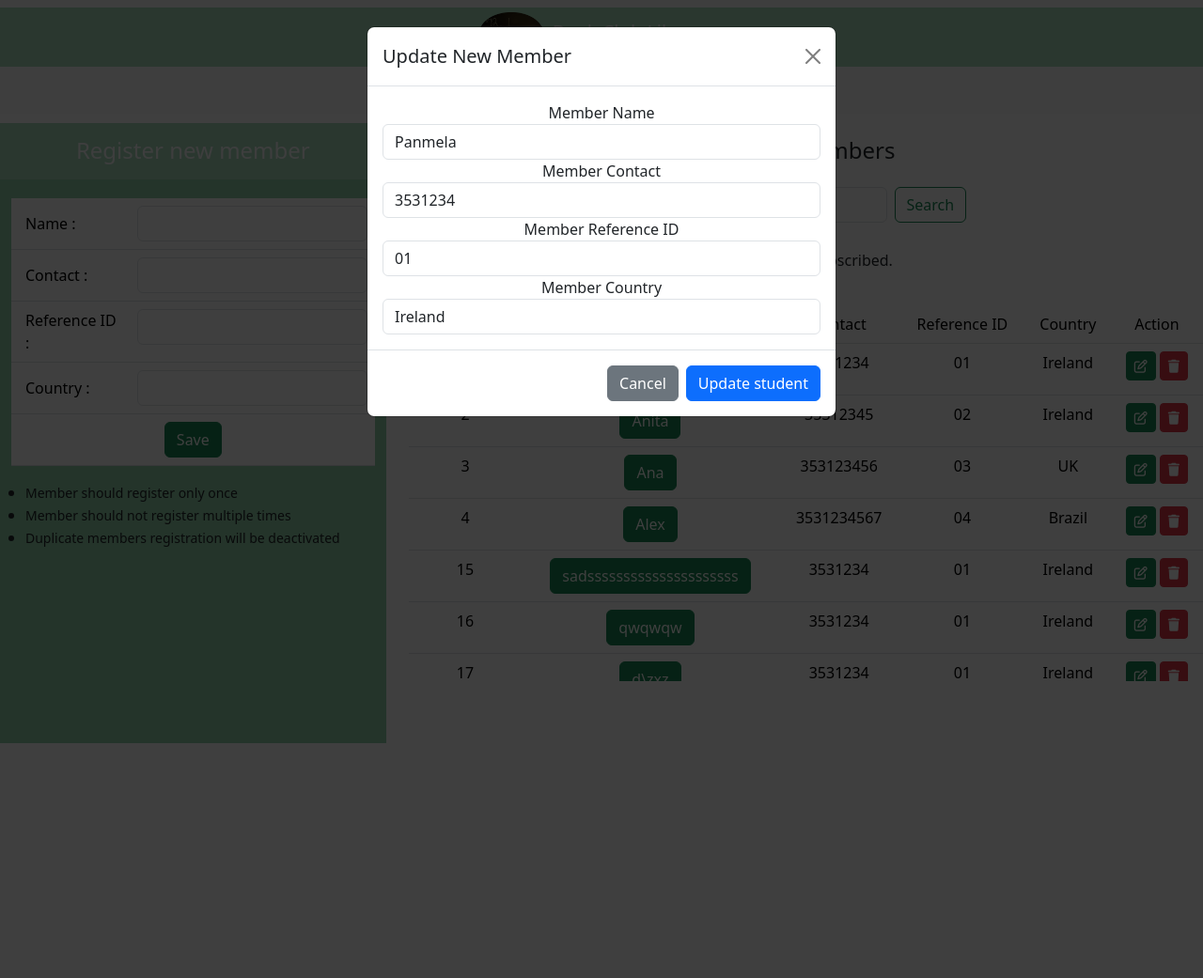
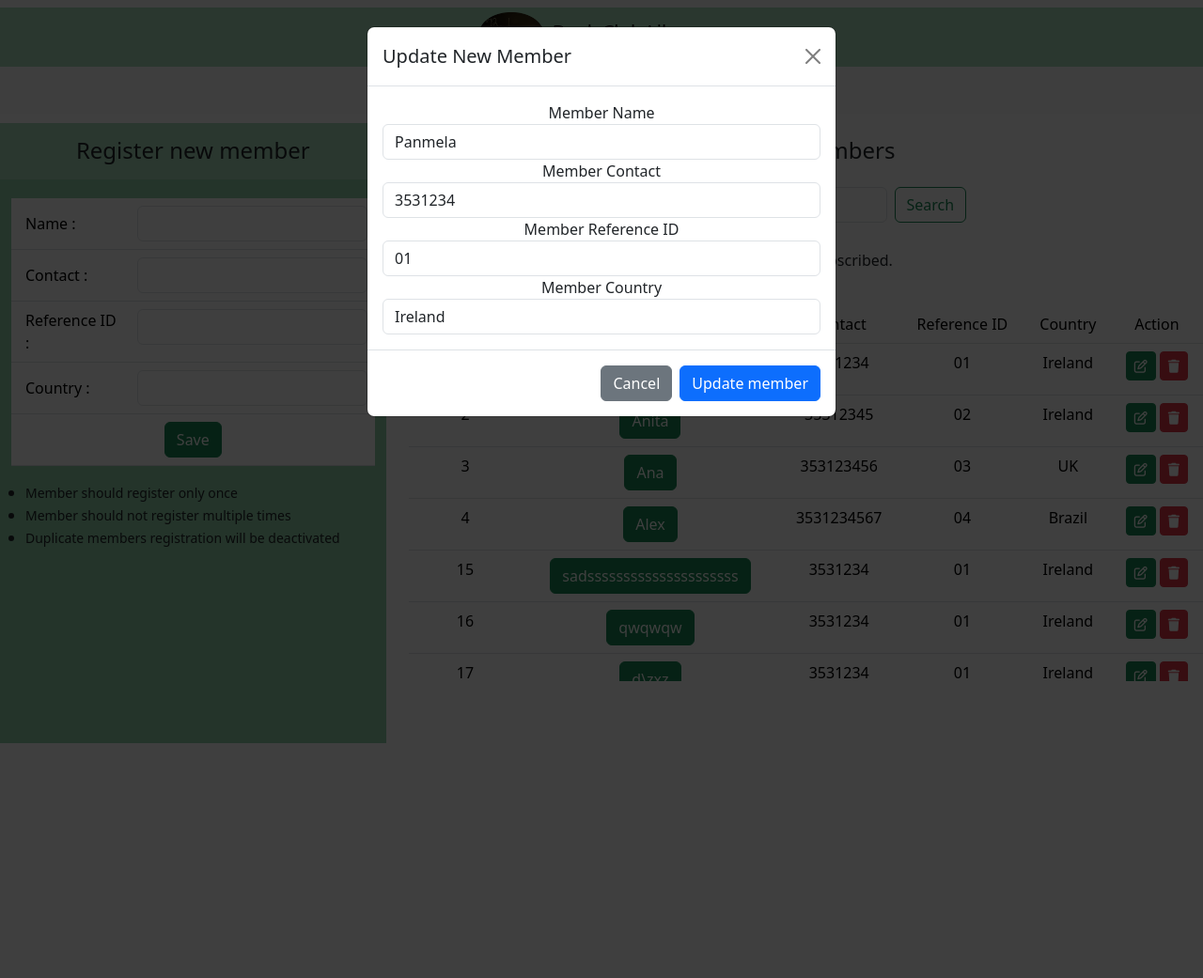
Before and after one commit to StephaTech/book-information-system-main, a Django app: page /members in a window 1280 px wide, after a click that opens the changed part. Shown: the whole page at 94% size. Run offline with Django 5.2, Linux system fonts and the light colour scheme; data comes from the database, SQL or seed files in the repository; both versions use the stored data as it was after the commit.

Commit message:
updating members, books and read me

```diff
--- a/bis_portal/bis_app/templates/index.html
+++ b/bis_portal/bis_app/templates/index.html
@@ -27,7 +27,7 @@
 <!-- As a heading -->
     <nav class="navbar bg-body-tertiary">
         <div class="container-fluid justify-content-center align-items-center" style="background-color: #a9dfbf">
-            <span class="navbar-brand lb-1 h3 text-light">
+            <span class="navbar-brand lb-1 h3 text-black">
                 <img src="{% static '/circular_image.png' %}" alt="bis" height="45" style="margin-right: 10px">Book Club Library</span>
         </div>
 
--- a/bis_portal/bis_app/templates/members.html
+++ b/bis_portal/bis_app/templates/members.html
@@ -8,7 +8,7 @@
 <!-- <h1>I am in Members page</h1> -->
 <div class="container-flex text-center justify-content-center align-items-center" style="">
 <div class="row justify-content-center align-middle" style="margin-top: 10px;height:60px;">
-    <div class="col-md-4 text-light" style="background-color:#a9dfbf;">
+    <div class="col-md-4 text-dark" style="background-color:#a9dfbf;">
         <h4 style="margin-top:15px">Register new member</h4>
     </div>
     <div class="col-md-8">
@@ -20,7 +20,7 @@
 <div class="row">
     <div class="col-md-4">
         <div class="container" style="overflow-y:auto;height:600px;background:#90d1a9"> <!-- inserting a background I will be able to see how much space the container took on this template when runserver and refresh the page -->
-            <form class="d-flex" action="/members/add" method="POST">
+            <form class="d-flex" action="members/add" method="POST">
                 {% csrf_token %}  <!-- to protect from cross-site -->
                 <!-- adding labels and input field to be displayed on the web page -->
                 <table class="table" style="margin-top: 20px;">
@@ -34,7 +34,7 @@
                     </tr>
                     <tr>
                         <td style="text-align: left;vertical-align:middle; padding-left: 15px;">Reference ID : </td>
-                        <td><input type="text" class="form-control" name="member_reference_id"></td>
+                        <td><input type="text" class="form-control" name="reference_id"></td>
                     </tr>
                     <tr>
                         <td style="text-align: left;vertical-align:middle; padding-left: 15px;">Country : </td>
@@ -42,7 +42,8 @@
                     </tr>
                     <tr>
                         <!-- using boostrap for button - https://getbootstrap.com/docs/5.3/components/buttons/-->
-                        <td colspan="2"><button class="btn btn-success" type="submit">Save</button></td>
+                        <td colspan="2">
+                            <button class="btn btn-success" type="submit"name="members/add">Save</button></td>
                     </tr>
                 </table>
             </form>
@@ -98,7 +99,7 @@
                                 <td>{{member.reference_id}}</td>
                                 <td>{{member.member_country}}</td>
                                 <td><a href="" data-bs-toggle="modal" data-bs-target="#updatememberModal_{{member.id}}" class="btn btn-sm btn-success"><i class="fa-regular fa-pen-to-square"></i></a>
-                            <a href="" data-bs-toggle="modal" data-bs-target="#delete_member{{member.id}}" class="btn btn-sm btn-danger"><i class="fa-solid fa-trash"></i></a></td>
+                                    <a href="" data-bs-toggle="modal" data-bs-target="#deletememberModal_{{member.id}}" class="btn btn-sm btn-danger"><i class="fa-solid fa-trash"></i></a></td>
                             </tr>
                     <!-- update member modal I am using boostrap modal - https://getbootstrap.com/docs/5.3/components/modal/#how-it-works-->
                     <div class="modal fade" id="updatememberModal_{{member.id}}" tabindex="-1" aria-labelledby="updatememberModal_{{member.id}}Label" aria-hidden="true">
@@ -122,8 +123,8 @@
                                             <input required type="text" value="{{member.member_contact}}" name="member_contact" class="form-control"> <!-- <name = name  -->
                                         </div>
                                         <div class="">
-                                            <label for="member_reference_id">Member Reference ID</label><!-- <for= name = member name>  -->
-                                            <input required type="text" value="{{member.reference_id}}" name="member_reference_id" class="form-control"> <!-- <name = name  -->
+                                            <label for="reference_id">Member Reference ID</label><!-- <for= name = member name>  -->
+                                            <input required type="text" value="{{member.reference_id}}" name="reference_id" class="form-control"> <!-- <name = name  -->
                                         </div>
                                         <div class="">
                                             <label for="member_country">Member Country</label><!-- <for= name = member name>  -->
@@ -133,7 +134,7 @@
                                     </div>
                                     <div class="modal-footer">
                                         <button type="button" class="btn btn-secondary" data-bs-dismiss="modal">Cancel</button>
-                                        <button type="submit" class="btn btn-primary" name="update">Update student</button> <!-- name=update  -->
+                                        <button type="submit" class="btn btn-primary" name="members/update">Update member</button> <!-- name=update  -->
                                     </div>
                                 </div>
                             </form>
@@ -141,18 +142,25 @@
                     </div>
 
                     <!-- delete student modal -->
-                    <div class="modal fade" id="deletestudentModal_{{member.id}}" data-bs-backdrop="static" data-bs-keyboard="false" tabindex="-1" aria-labelledby="deletestudentModal_{{member.id}}Label" aria-hidden="true">
+<div class="modal fade" id="deletememberModal_{{member.id}}" tabindex="-1" aria-labelledby="deletememberModal_{{member.id}}Label" aria-hidden="true">
                         <div class="modal-dialog">
-                            <form action="members/delete" method="post">
+                            <form action="members/delete" method="post">  <!-- <form action="books/delete" method="post" or "POST" is not case sensitive> matters for the urls.py for call the function at views.py  -->
                                 {% csrf_token %}
-                                <input type="hidden" name="id" value="{{student.id}}">
+                                <input type="hidden" name="id" value="{{member.id}}">
+
                                 <div class="modal-content">
+                                    <div class="modal-header">
+                                    <h1 class="modal-title fs-5" id="deltememberModal_{{member.id}}Label">Delete</h1>
+                                    <button type="button" class="btn-close" data-bs-dismiss="modal" aria-label="Close"></button>
+                                    </div>
                                     <div class="modal-body">
-                                        <p>Are you sure? you want to delete</p>
+                                        <p>Are you sure you want to delete?</p>
+
+
                                     </div>
                                     <div class="modal-footer">
                                         <button type="button" class="btn btn-secondary" data-bs-dismiss="modal">Cancel</button>
-                                        <button type="submit" class="btn btn-danger" name="delete">Delete student</button>
+                                        <button type="submit" class="btn btn-danger" name="members/delete">Delete member</button> <!-- name=books/delete matters for the urls.py for call the function at views.py -->
                                     </div>
                                 </div>
                             </form>
--- a/bis_portal/bis_app/urls.py
+++ b/bis_portal/bis_app/urls.py
@@ -24,11 +24,11 @@ urlpatterns = [
     path('members', members_tab),
     path('books', books_tab),
     path('books', books),
+
     path('save', save_member),
     path('members/add', save_member), # I will find reference at member.html form action="members/add"
-    #path('members/update', save_member),
-    #path('members/update', update_member),
-    #path('members/delete', delete_member),
+    path('members/update', save_member),
+    path('members/delete', save_member),
 
     path('save', save_book),
     path('books/add', save_book),
--- a/bis_portal/bis_app/views.py
+++ b/bis_portal/bis_app/views.py
@@ -42,24 +42,20 @@ def members_tab(request):
 
 
 
-def save_member(request): #path('members/add', save_member),path('save', save_member),
-    # Creating a property for model member
-    member_item = member(reference_id=request.POST['member_reference_id'],
-                         member_name=request.POST['member_name'],
-                         member_contact=request.POST['member_contact'],
-                         member_country=request.POST['member_country'],
-                         active=True
-                         )
+# def save_member(request): #path('members/add', save_member),path('save', save_member),
+#     # Creating a property for model member
+#     member_item = member(reference_id=request.POST['member_reference_id'],
+#                          member_name=request.POST['member_name'],
+#                          member_contact=request.POST['member_contact'],
+#                          member_country=request.POST['member_country'],
+#                          active=True
+#                          )
 
-    member_item.save()
-    return redirect('/members') #help to reload the page
+#     member_item.save()
+#     return redirect('/members') #help to reload the page
 
-#function books
-# def save_book(request):
-#     book_title = request.POST['book_title']
-#     #return HttpResponse("Welcome to Book Library - "+ member_name) #will retrieve name typed on the web and displayed on the web
-#     return render(request,"welcome.html", context={'book_title':book_title})
 
+#>>>>>>>>>>>>>>>>>>>>>>>>>>Books function<<<<<<<<<<<<<<<<<<<<<<<
 def books_tab(request):
     if request.method=="GET":
         books = book.objects.all()
@@ -76,7 +72,7 @@ def books_tab(request):
                 ) #observe that I am calling the members.html page
 
 def save_book(request): #path('members/add', save_member),path('save', save_member),
-    # Creating a property for model member
+    # Creating a property for model book
         books = book.objects.all()
         if request.method == "POST":
             if "books/add" in request.POST:
@@ -114,7 +110,45 @@ def save_book(request): #path('members/add', save_member),path('save', save_memb
                 #books.save()
         return redirect('/books') #help to reload the page
 
+
 #>>>>>>>>>>>>>>>>UPDATE TRIALS<<<<<<<<<<<<<<<<<<<<<<<
+
+def save_member(request): #path('members/add', save_member),path('save', save_member),
+    # Creating a property for model member
+        members = member.objects.all()
+        if request.method == "POST":
+            if "members/add" in request.POST:
+                member_name = request.POST.get("member_name")
+                member_contact = request.POST.get("member_contact")
+                reference_id = request.POST.get("reference_id")
+                member_country = request.POST.get("member_country")
+                member.objects.create(
+                    member_name=member_name,
+                    member_contact=member_contact,
+                    reference_id=reference_id,
+                    member_country=member_country
+                )
+            elif "members/update" in request.POST:
+                id = request.POST.get("id")
+                member_name = request.POST.get("member_name")
+                member_contact = request.POST.get("member_contact")
+                reference_id = request.POST.get("reference_id")
+                member_country = request.POST.get("member_country")
+
+                update_member = member.objects.get(id=id)
+                update_member.member_name = member_name
+                update_member.member_contact = member_contact
+                update_member.reference_id = reference_id
+                update_member.member_country = member_country
+                update_member.save()
+
+            elif "members/delete" in request.POST:
+                id = request.POST.get("id")
+                member.objects.get(id=id).delete()
+
+                #books.save()
+        return redirect('/members') #help to reload the page
+
 # if request.method == "POST":
 #     if "update" in request.POST:
 #         id = request.POST.get("id")
```
Also changed, not shown: bis_portal/bis_app/templates/books.html (+2 -24 lines), bis_portal/bis_app/templates/home.html (+10 -9 lines), README.md, bis_portal/db.sqlite3.
